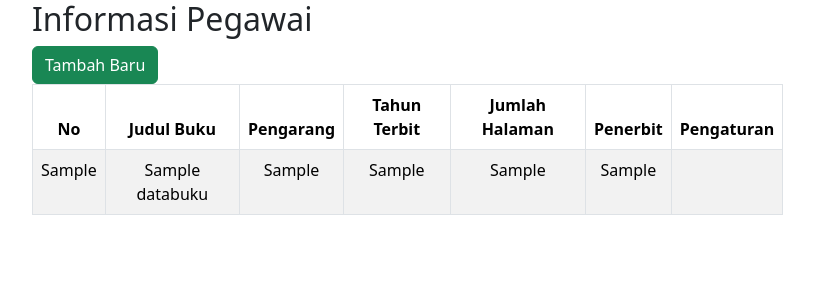
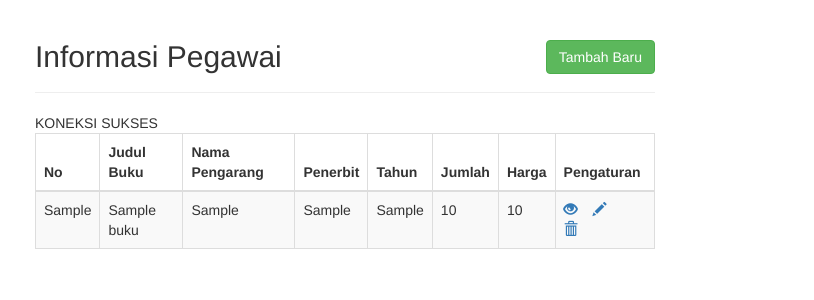
Before and after one commit to bandelkid/CRUD, a PHP site: page / in a window 1280 px wide. Shown: the top 300 px of the page, without its empty margins (295-1109 px from the left). Run offline with PHP 8.4, Linux system fonts and the light colour scheme; tables that the repository leaves empty or names only in its code hold one stand-in row (values such as "Sample post"); some libraries are stand-ins or nearby versions.

Commit message:
Add files via upload

```diff
--- a/config.php
+++ b/config.php
@@ -1,16 +1,16 @@
 <?php
-/* Database credentials. Assuming you are running MySQL server with default setting (user 'root' with no password) */
+//variabel inisialisasi
+$servername= "localhost";
+$username = "root";
+$password = "";
+$database= "dbperpus";
 
-define('DB_SERVER', 'localhost');
-define('DB_USERNAME','root' );
-define('DB_PASSWORD','' );
-define('DB_NAME','perpus' );
-
-/* Attempt to connect to MySQL database */
-$link = mysqli_connect(DB_SERVER, DB_USERNAME, DB_PASSWORD, DB_NAME);
+//create connection
+$link = mysqli_connect($servername, $username, $password, $database);
 
 // Check connection
-if($link === false){
-    die("ERROR: Could not connect. " . mysqli_connect_error());
-}
+if (!$link) {
+    die("KONEKSI GAGAL: " .mysqli_connect_error());
+  }
+  echo "KONEKSI SUKSES";
 ?>
--- a/index.php
+++ b/index.php
@@ -1,11 +1,12 @@
+
 <!DOCTYPE html>
 <html lang="en">
 <head>
     <meta charset="UTF-8">
-    <title>Data Buku</title>
-    <link rel="stylesheet" href="bootstrap-5.1.3-dist\css\bootstrap.css">
-    <link rel="stylesheet" href="fontawesome-free-6.0.0-web\css\all.min.css">
-
+    <title>Dashboard</title>
+    <link rel="stylesheet" href="https://maxcdn.bootstrapcdn.com/bootstrap/3.3.7/css/bootstrap.css">
+    <script src="https://ajax.googleapis.com/ajax/libs/jquery/1.12.4/jquery.min.js"></script>
+    <script src="https://maxcdn.bootstrapcdn.com/bootstrap/3.3.7/js/bootstrap.js"></script>
     <style type="text/css">
         .wrapper{
             width: 650px;
@@ -38,18 +39,22 @@
                     require_once "config.php";
 
                     // Attempt select query execution
-                    $sql = "SELECT * FROM databuku";
+                    $link = mysqli_connect($servername, $username, $password, $database);
+
+
+                    $sql = "SELECT * FROM tabel_buku";
                     if($result = mysqli_query($link, $sql)){
                         if(mysqli_num_rows($result) > 0){
-                            echo "<table class='table table-bordered table-striped' style='width: 120%; text-align: center'>";
+                            echo "<table class='table table-bordered table-striped'>";
                                 echo "<thead>";
                                     echo "<tr>";
                                         echo "<th>No</th>";
                                         echo "<th>Judul Buku</th>";
-                                        echo "<th>Pengarang</th>";
-                                        echo "<th>Tahun Terbit</th>";
-                                        echo "<th>Jumlah Halaman</th>";
+                                        echo "<th>Nama Pengarang</th>";
                                         echo "<th>Penerbit</th>";
+                                        echo "<th>Tahun</th>";
+                                        echo "<th>Jumlah</th>";
+                                        echo "<th>Harga</th>";
                                         echo "<th>Pengaturan</th>";
                                     echo "</tr>";
                                 echo "</thead>";
@@ -57,15 +62,16 @@
                                 while($row = mysqli_fetch_array($result)){
                                     echo "<tr>";
                                         echo "<td>" . $row['no'] . "</td>";
-                                        echo "<td>" . $row['judulbuku'] . "</td>";
+                                        echo "<td>" . $row['judul'] . "</td>";
                                         echo "<td>" . $row['pengarang'] . "</td>";
-                                        echo "<td>" . $row['tahunterbit'] . "</td>";
-                                        echo "<td>" . $row['jlh_halaman'] . "</td>";
-                                        echo "<td>" . $row['tahunterbit'] . "</td>";
+                                        echo "<td>" . $row['penerbit'] . "</td>";
+                                        echo "<td>" . $row['tahun'] . "</td>";
+                                        echo "<td>" . $row['jumlah'] . "</td>";
+                                        echo "<td>" . $row['harga'] . "</td>";
                                         echo "<td>";
-                                            echo "<a href='read.php?id=". $row['no'] ."' title='View Record' data-toggle='tooltip'><i class='fas fa-eye'></i></a>";
-                                            echo "<a href='update.php?id=". $row['no'] ."' title='Update Record' data-toggle='tooltip'><i class='fas fa-pencil-alt'></i></a>";
-                                            echo "<a href='delete.php?id=". $row['no'] ."' title='Delete Record' data-toggle='tooltip'><i class='fas fa-trash-alt'></i></a>";
+                                            echo "<a href='read.php?id=". $row['no'] ."' title='View Record' data-toggle='tooltip'><span class='glyphicon glyphicon-eye-open'></span></a>";
+                                            echo "<a href='update.php?id=". $row['no'] ."' title='Update Record' data-toggle='tooltip'><span class='glyphicon glyphicon-pencil'></span></a>";
+                                            echo "<a href='delete.php?id=". $row['no'] ."' title='Delete Record' data-toggle='tooltip'><span class='glyphicon glyphicon-trash'></span></a>";
                                         echo "</td>";
                                     echo "</tr>";
                                 }
```
